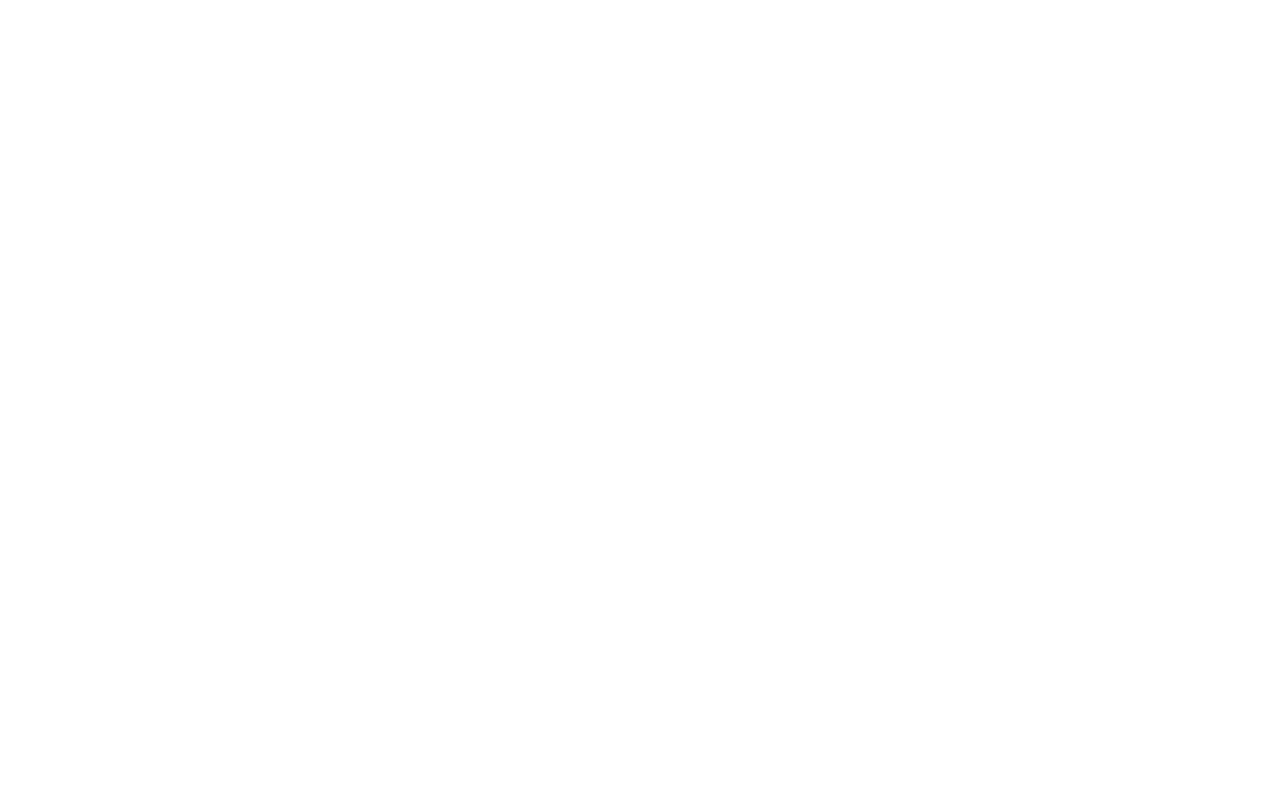
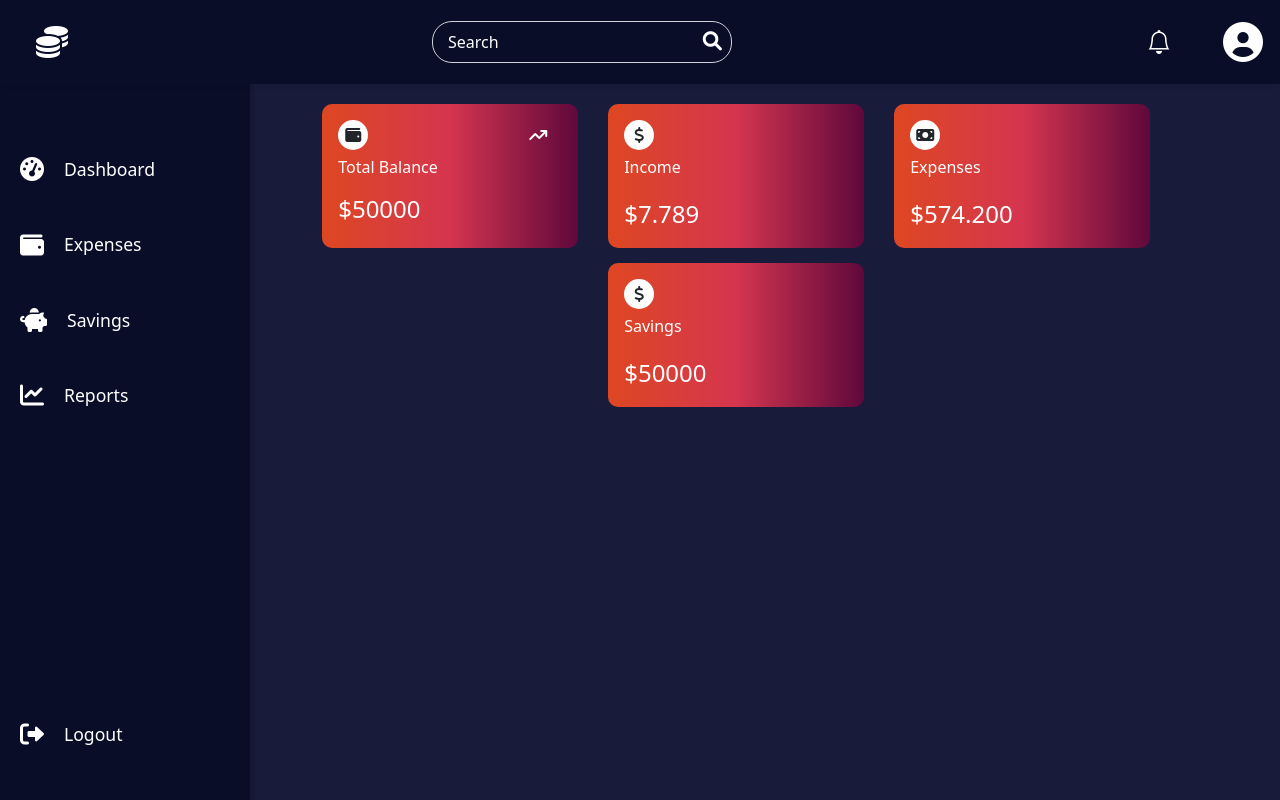
Before and after one commit to samiaath/money_management, an Angular app: page /dashboard in a window 1280 px wide. Built offline with nearby package versions, Linux system fonts and the light colour scheme.

Commit message:
donut chart is done

```diff
--- a/package.json
+++ b/package.json
@@ -23,6 +23,7 @@
     "@angular/platform-server": "^18.2.0",
     "@angular/router": "^18.2.0",
     "@angular/ssr": "^18.2.12",
+    "@fortawesome/angular-fontawesome": "^1.0.0",
     "@ng-bootstrap/ng-bootstrap": "^18.0.0",
     "@popperjs/core": "^2.11.8",
     "bootstrap": "^5.3.3",
--- a/src/app/dashboard/dashboard.component.css
+++ b/src/app/dashboard/dashboard.component.css
@@ -4,62 +4,53 @@
     display: flex;
     flex-wrap: wrap;
     justify-content: center;
-    margin-top: 20px;
-    margin-left: 220px;
 }
 .card {
-    width: 15rem;
+    width: 16rem;
     height: 9rem;
-    margin: 15px;
+    margin-right: 30px;
+    margin-bottom: 15px;
     display: flex;
     flex-direction: column;
     justify-content: center;
-    padding: 10px;
-    border: 1px solid #ccc;
-    border-radius: 8px;
-    box-shadow: 0 2px 4px rgba(0, 0, 0, 0.1);
+    padding-right: 15px;
+    border: none;
+    box-shadow: none;
     background: linear-gradient(to right, #de4722, #d5354f, #5f083c);
-
+    border-radius: 10px;
 }
 
 .card-body {
     display: flex;
     flex-direction: column;
+
+    align-items: left;
+    text-align: left;
+
+
+
+}
+
+
+
+.icon-container {
+
+    display: flex;
+    justify-content: center;
+    align-items: center;
+    width: 30px;
+    height: 30px;
+    border-radius: 50%;
+    background-color: white;
+}
+.icons-container {
+    display: flex;
+    flex-direction: row;
     justify-content: space-between;
     align-items: center;
-    text-align: center;
 
 }
-.card-subtitle.mb-2.text-body-secondary {
+.card-text {
+    margin-top: 5px;
     color: #ffffff;
 }
-
-.card-body i {
-    font-size: 1rem;
-    margin: 1px;
-}
-
-.card-subtitle {
-    font-size: 0.9rem;
-    color: #6c757d;
-    margin-top: 3px;
-}
-
-.card-text {
-    font-size: 1.2rem;
-    font-weight: bold;
-    margin-top: 3px;
-}
-.fas fa-wallet {
-    position: relative;
-
-    font-size: 1.5rem;
-    color: #fff;
-
-}
-.cards {
-    display: flex;
-    flex-wrap: wrap;
-    justify-content: center;
-    margin-top: 20px;
-}
--- a/src/app/dashboard/dashboard.component.html
+++ b/src/app/dashboard/dashboard.component.html
@@ -1,34 +1,45 @@
 <div class="cards">
     <div class="card">
         <div class="card-body">
-        <i class="fas fa-wallet" style="color: white;"></i>
+            <div class="icons-container">
+                <div class="icon-container">
+                    <i class="fas fa-wallet"></i>
+                </div>
                 <i class="fa-solid fa-arrow-trend-up" style="color: white;"></i>
-        <h6 class="card-subtitle mb-2 text-body-secondary">Total Balance</h6>
-        <p class="card-text">$50000</p>
+            </div>
+            <div>
+                <p class="card-text">Total Balance</p>
+
+                <h4 class="card-text" >$50000</h4>
+            </div>
         </div>
     </div>
     <div class="card">
         <div class="card-body">
-        <i class="fas fa-wallet" style="color: white;"></i>
-        <i class="fa-solid fa-arrow-trend-up" style="color: white;"></i>
-        <h6 class="card-subtitle mb-2 text-body-secondary">Income</h6>
-        <p class="card-text">$50000</p>
+            <div class="icon-container">
+                <i class="fa-solid fa-dollar-sign"></i>
+            </div>
+
+            <p class="card-text">Income</p>
+            <h4 class="card-text">$7.789</h4>
         </div>
     </div>
     <div class="card">
         <div class="card-body">
-        <i class="fas fa-wallet" style="color: white;"></i>
-        <i class="fa-solid fa-arrow-trend-up" style="color: white;"></i>
-        <h6 class="card-subtitle mb-2 text-body-secondary">Total Balance</h6>
-        <p class="card-text">$50000</p>
+            <div class="icon-container">
+                <i class="fa-solid fa-money-bill"></i>
+            </div>
+            <p class="card-text">Expenses</p>
+            <h4 class="card-text">$574.200</h4>
         </div>
     </div>
     <div class="card">
         <div class="card-body">
-        <i class="fas fa-wallet" style="color: white;"></i>
-        <i class="fa-solid fa-arrow-trend-up" style="color: white;"></i>
-        <h6 class="card-subtitle mb-2 text-body-secondary">Total Balance</h6>
-        <p class="card-text">$50000</p>
+            <div class="icon-container">
+                <i class="fa-solid fa-dollar-sign"></i>
+            </div>
+            <p class="card-text">Savings</p>
+            <h4 class="card-text">$50000</h4>
         </div>
     </div>
 </div>
--- a/src/app/dashboard/dashboard.component.ts
+++ b/src/app/dashboard/dashboard.component.ts
@@ -1,9 +1,10 @@
 import { Component } from '@angular/core';
+import { CommonModule } from '@angular/common';
 
 @Component({
   selector: 'app-dashboard',
   standalone: true,
-  imports: [],
+  imports: [CommonModule],
   templateUrl: './dashboard.component.html',
   styleUrl: './dashboard.component.css'
 })
```
Also changed, not shown: src/app/app.component.html (+0 -7 lines), 1 other file (tests, documents, lock files or other folders). Lines whose indentation alone changed are shown as unchanged.
